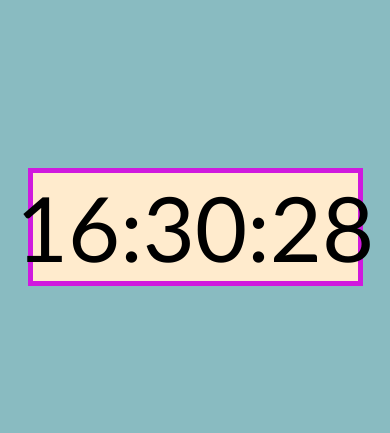
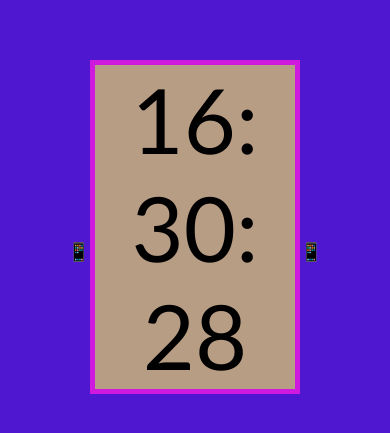
Before and after one commit to StaraaX/clock-js, a plain HTML site: page index.html in a window 390 px wide. Shown: the part 195-628 px from the top of the page. Drawn offline with Linux system fonts and the light colour scheme.

Commit message:
resposive

```diff
--- a/css/style.css
+++ b/css/style.css
@@ -1,29 +1,28 @@
+
+@media (min-width:768px){
+
     body,html{
         margin: 0px;
         padding: 0px;
         box-sizing: border-box;
         height: 100%;
         width: 100%;
+    }
 
-}
     body{
-
         background-color:#84b8bef3;
     }
+
     #idk{
         height: 100%;
         display: flex;
         justify-content: center;
         align-items: center;
         width: 100%;
-
-
     }
-
 
     #container{
         font-family: 'Gill Sans', 'Gill Sans MT', Calibri, 'Trebuchet MS', sans-serif;
-    /* margin-top: 70%; */
         font-size:90px;
         display: flex;
         justify-content: center;
@@ -31,9 +30,64 @@ body{
         border: 5px  solid;
         width:325px;
         background-color: blanchedalmond;
+        animation: dropIn 1.5s ease forwards;
+    }
+
+    @keyframes dropIn {
+        0% {transform: translateY(-500px);}
+        75%{transform: translateY(20px);}
+        100% {transform: translatey(00);}
+    }
+}
 
 
+
+@media (max-width:767px){
+
+    body,html{
+        margin: 0px;
+        padding: 0px;
+        box-sizing: border-box;
+        height: 100%;
+        width: 100%;
+    }
+
+    body{
+        background-color:#470dcef3;
+    }
+
+    #idk{
+        height: 100%;
+        display: flex;
+        justify-content: center;
+        align-items: center;
+        width: 100%;
+    }
+
+    #container{
+        font-family: 'Gill Sans', 'Gill Sans MT', Calibri, 'Trebuchet MS', sans-serif;
+        font-size:90px;
+        display: flex;
+        flex-direction: column;
+        justify-content: center;
+        align-items: center;
+        border: 5px  solid;
+        width:200px;
+        background-color: rgb(184, 157, 133);
         animation: dropIn 1.5s ease forwards;
+    }
+#container:hover {
+  cursor: pointer;
+}
+#idk::after,#idk::before {
+    content: "📱";
+    font-size: 18px;
+    animation: squeezning 1s ease-in-out infinite;
+}
+    @keyframes squeezning {
+        0%{transform: translatey(25px);}
+        50%{transform: translatey(-25px);}
+        100%{transform: translatey(25px);}
 
     }
 
@@ -42,6 +96,5 @@ body{
         0% {transform: translateY(-500px);}
         75%{transform: translateY(20px);}
         100% {transform: translatey(00);}
-
-
     }
+}
```
Lines whose indentation alone changed are shown as unchanged.
